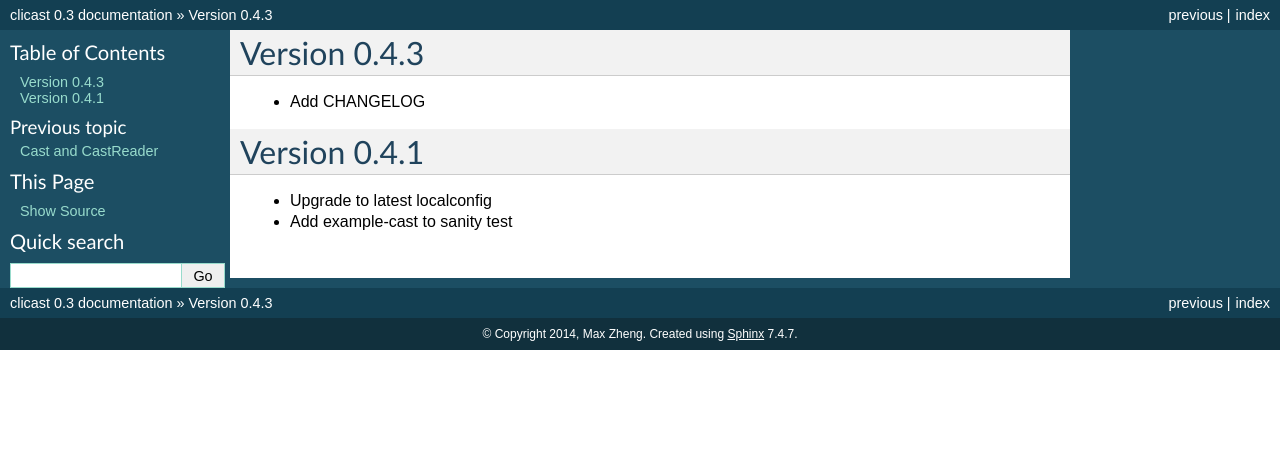
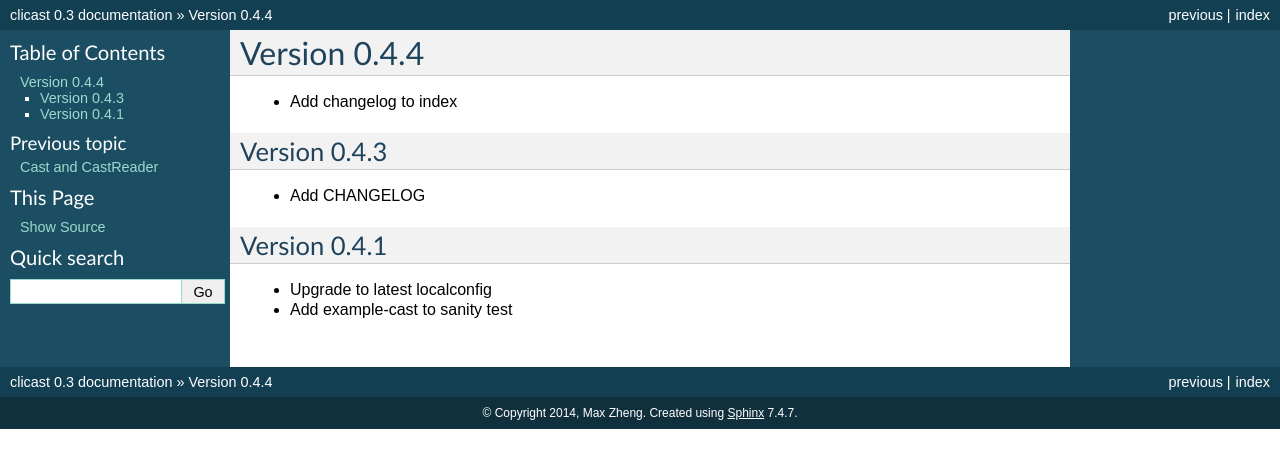
Before and after one commit to maxzheng/clicast, a Sphinx documentation site: the page built from docs/CHANGELOG.rst, in a window 1280 px wide. Shown: the top 468 px of the page. Built offline with Sphinx 7.4.7, drawn with Linux system fonts in a browser that asks for light colours.

Commit message:
Publish version 0.4.4

```diff
--- a/docs/CHANGELOG.rst
+++ b/docs/CHANGELOG.rst
@@ -1,10 +1,16 @@
+Version 0.4.4
+================================================================================
+
+* Add changelog to index
+
+
 Version 0.4.3
-================================================================================
+--------------------------------------------------------------------------------
 
 * Add CHANGELOG
 
 Version 0.4.1
-================================================================================
+--------------------------------------------------------------------------------
 
 * Upgrade to latest localconfig
 
--- a/setup.py
+++ b/setup.py
@@ -6,7 +6,7 @@ import setuptools
 
 setuptools.setup(
   name='clicast',
-  version='0.4.3',
+  version='0.4.4',
 
   author='Max Zheng',
   author_email='maxzheng.os @t gmail.com',
```
